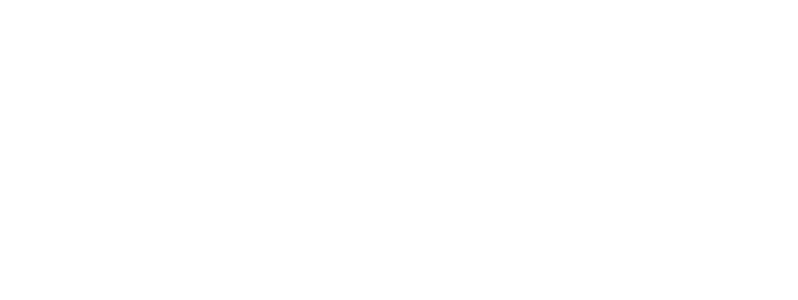
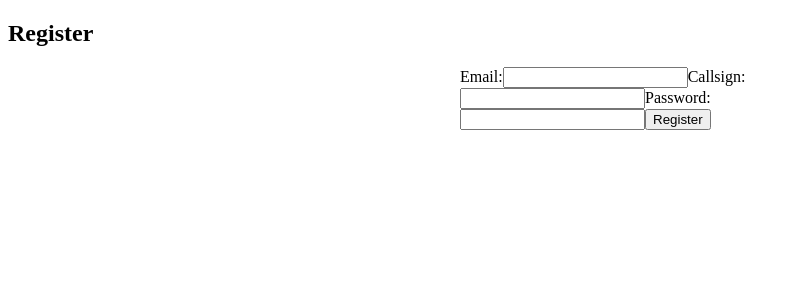
Before and after one commit to daniel-dragnescu/qso-frontend, a React (Create React App) app: page /register in a window 1280 px wide. Before the commit this address had no page. Shown: the top 300 px of the page, without its empty margins (0-798 px from the left). Built offline with nearby package versions, Linux system fonts and the light colour scheme.

Commit message:
Create register and login form

```diff
--- a/src/App.css
+++ b/src/App.css
@@ -370,18 +370,17 @@ footer {
   margin-bottom: 0;
 }
 
-/* CSS for ConfirmModal */
 .modal-overlay {
   position: fixed;
   top: 0;
   left: 0;
   width: 100%;
   height: 100%;
-  background-color: rgba(0, 0, 0, 0.7); /* Semi-transparent black background */
+  background-color: rgba(0, 0, 0, 0.7);
   display: flex;
   justify-content: center;
   align-items: center;
-  z-index: 1000; /* Ensure the modal is on top of other content */
+  z-index: 1000;
   overflow-y:auto;
 }
 
@@ -436,9 +435,9 @@ footer {
 }
 
 .horizontal-line {
-  margin-bottom: 5px; /* Adjusted margin to match the updated design */
+  margin-bottom: 5px;
   border: 0;
-  border-top: 1px solid #ccc; /* Styling the horizontal line */
+  border-top: 1px solid #ccc;
 }
 
 .modal-animation {
--- a/src/components/AllQsos.js
+++ b/src/components/AllQsos.js
@@ -401,7 +401,8 @@ const AllQsos = () => {
 
         <div className="go-back">
           <p className="back-to-home">
-            <a href="/">Back to Home</a>
+            <a href="/">Back to Home
+            </a>
           </p>
         </div>
 
--- /dev/null
+++ b/src/components/LandingPage.js
@@ -0,0 +1,21 @@
+import React from 'react';
+import { Link } from 'react-router-dom';
+
+const LandingPage = () => {
+  return (
+    <div className="landing-page">
+      <h2>Welcome to Ham Radio Log</h2>
+      <p>Register or log in</p>
+      <div className="landing-buttons">
+        <Link to="/register">
+          <button>Register</button>
+        </Link>
+        <Link to="/login">
+          <button>Login</button>
+        </Link>
+      </div>
+    </div>
+  );
+};
+
+export default LandingPage;
--- /dev/null
+++ b/src/components/LoginForm.js
@@ -0,0 +1,59 @@
+// Login.js
+import React from 'react';
+
+const LoginForm = () => {
+  const [formData, setFormData] = React.useState({
+    email: '',
+    password: ''
+  });
+
+  const handleChange = (e) => {
+    setFormData({
+      ...formData,
+      [e.target.name]: e.target.value
+    });
+  };
+
+  const handleSubmit = async (e) => {
+    e.preventDefault();
+
+    try {
+      const response = await fetch('http://localhost:3500/auth/login', {
+        method: 'POST',
+        headers: {
+          'Content-Type': 'application/json',
+        },
+        body: JSON.stringify(formData),
+      });
+
+      if (!response.ok) {
+        throw new Error('Login failed');
+      }
+
+      const data = await response.json();
+      console.log('Login successful:', data);
+
+      // Optionally handle success (e.g., redirect, store token)
+    } catch (error) {
+      console.error('Error logging in:', error.message);
+      // Optionally handle error (e.g., display error message to user)
+    }
+  };
+
+  return (
+    <section className="login-form">
+      <h2>Login</h2>
+      <form onSubmit={handleSubmit}>
+        <label htmlFor="email">Email:</label>
+        <input type="email" id="email" name="email" value={formData.email} onChange={handleChange} required />
+
+        <label htmlFor="password">Password:</label>
+        <input type="password" id="password" name="password" value={formData.password} onChange={handleChange} required />
+
+        <button type="submit">Login</button>
+      </form>
+    </section>
+  );
+};
+
+export default LoginForm;
--- /dev/null
+++ b/src/components/RegisterForm.js
@@ -0,0 +1,62 @@
+import React from 'react';
+
+const RegisterForm = () => {
+  const [formData, setFormData] = React.useState({
+    email: '',
+    callsign: '',
+    password: ''
+  });
+
+  const handleChange = (e) => {
+    setFormData({
+      ...formData,
+      [e.target.name]: e.target.value
+    });
+  };
+
+  const handleSubmit = async (e) => {
+    e.preventDefault();
+
+    try {
+      const response = await fetch('http://localhost:3500/register', {
+        method: 'POST',
+        headers: {
+          'Content-Type': 'application/json',
+        },
+        body: JSON.stringify(formData),
+      });
+
+      if (!response.ok) {
+        throw new Error('Registration failed');
+      }
+
+      const data = await response.json();
+      console.log('Registration successful:', data);
+
+      // Optionally handle success (e.g., show success message to user, redirect)
+    } catch (error) {
+      console.error('Error registering:', error.message);
+      // Optionally handle error (e.g., display error message to user)
+    }
+  };
+
+  return (
+    <section className="register-form">
+      <h2>Register</h2>
+      <form onSubmit={handleSubmit}>
+        <label htmlFor="email">Email:</label>
+        <input type="email" id="email" name="email" value={formData.email} onChange={handleChange} required />
+
+        <label htmlFor="callsign">Callsign:</label>
+        <input type="text" id="callsign" name="callsign" value={formData.callsign} onChange={handleChange} required />
+
+        <label htmlFor="password">Password:</label>
+        <input type="password" id="password" name="password" value={formData.password} onChange={handleChange} required />
+
+        <button type="submit">Register</button>
+      </form>
+    </section>
+  );
+};
+
+export default RegisterForm;
--- a/src/index.js
+++ b/src/index.js
@@ -3,13 +3,19 @@ import ReactDOM from 'react-dom/client';
 import { BrowserRouter as Router, Route, Routes } from 'react-router-dom';
 import App from './App';
 import AllQsos from './components/AllQsos';
+import LandingPage from './components/LandingPage';
+import RegisterForm from './components/RegisterForm';
+import LoginForm from './components/LoginForm';
 
 const root = ReactDOM.createRoot(document.getElementById('root'));
 root.render(
   <React.StrictMode>
     <Router>
       <Routes>
-        <Route path="/" element={<App />} />
+        <Route path="/" element={<LandingPage />} />
+        <Route path="/register" element={<RegisterForm />} />
+        <Route path="/login" element={<LoginForm />} />
+        <Route path="/create-new-qso" element={<App />} />
         <Route path="/all-qsos" element={<AllQsos />} />
       </Routes>
     </Router>
```
